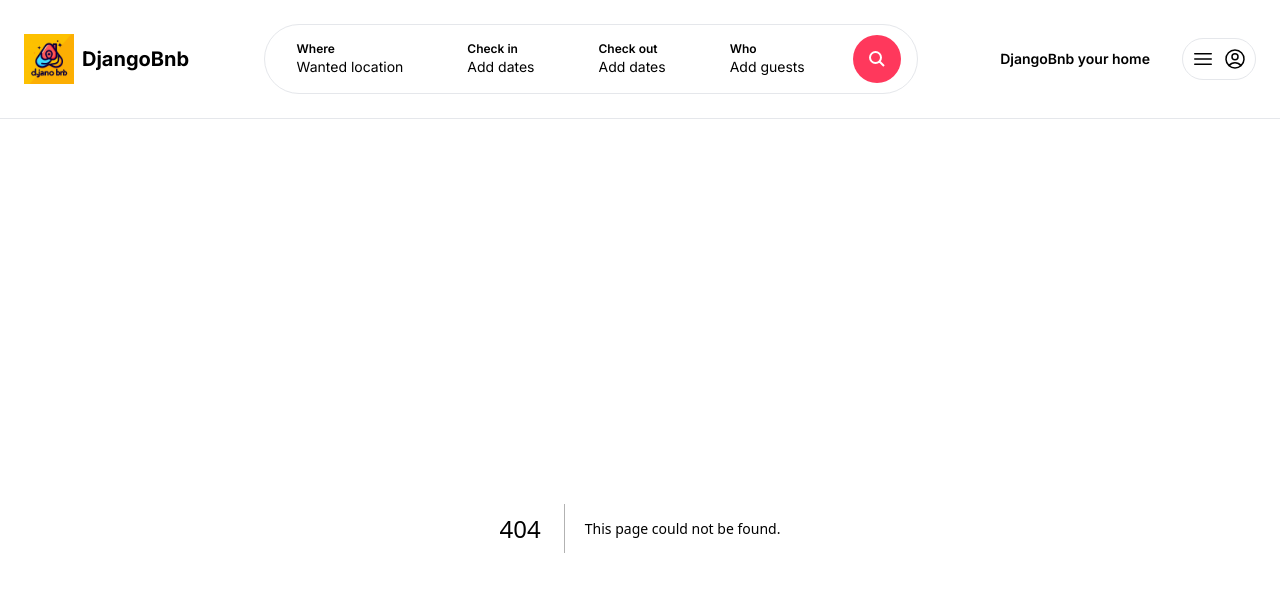
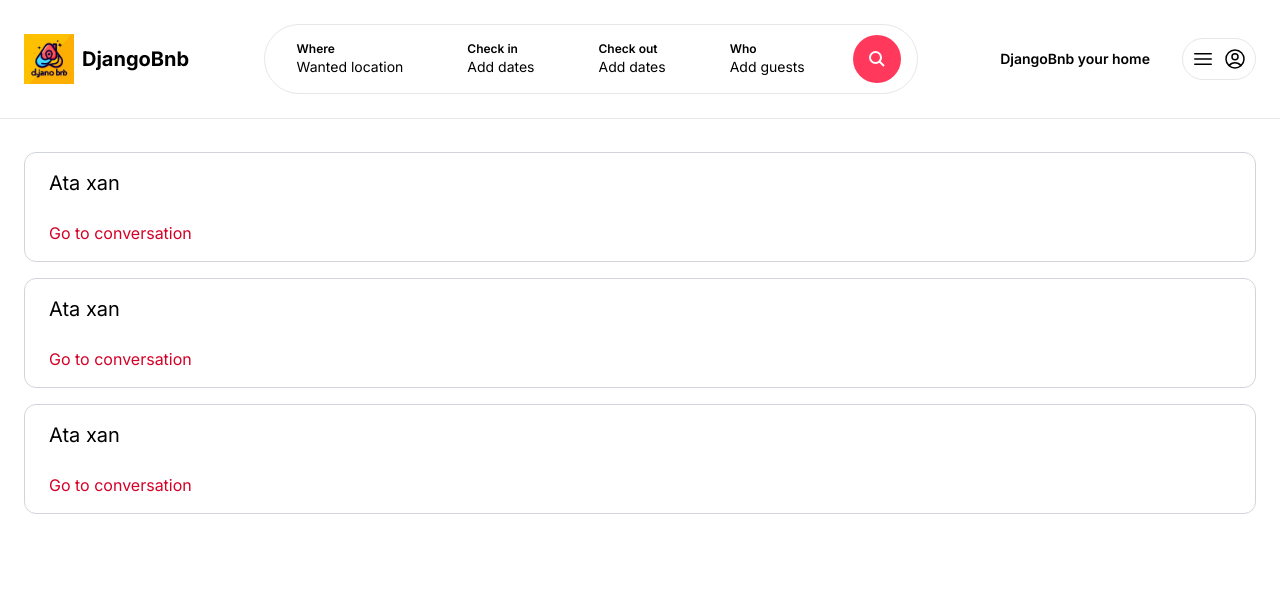
Before and after one commit to Ata-Xan/django-nextjs-airbnb, a Next.js app: page /inbox in a window 1280 px wide. Before the commit this address had no page. Shown: the top 592 px of the page. Built offline with nearby package versions, Linux system fonts and the light colour scheme.

Commit message:
inbox page is done

```diff
--- /dev/null
+++ b/app/components/inbox/conversation.tsx
@@ -0,0 +1,12 @@
+const Conversation = () => {
+    return (
+        <div>
+            <div className="px-6 py-4 border border-gray-300 rounded-xl cursor-pointer">
+                <p className="mb-6 text-xl">Ata xan</p>
+                <p className="text-airbnb-dark">Go to conversation</p>
+            </div>
+        </div>
+    );
+}
+
+export default Conversation;
--- /dev/null
+++ b/app/inbox/page.tsx
@@ -0,0 +1,19 @@
+import Image from 'next/image';
+import ReservedProperty from '../components/ReservedProperty';
+import Conversation from '../components/inbox/conversation';
+
+
+const InboxPage = () => {
+    return (
+        <main className="max-w-[1500px] mx-auto px-6 pb-6 ">
+            <div className="pt-6 pb-2 space-y-4">
+                <Conversation />
+                <Conversation />
+                <Conversation />
+
+            </div>
+        </main>
+    )
+}
+
+export default InboxPage;
```
